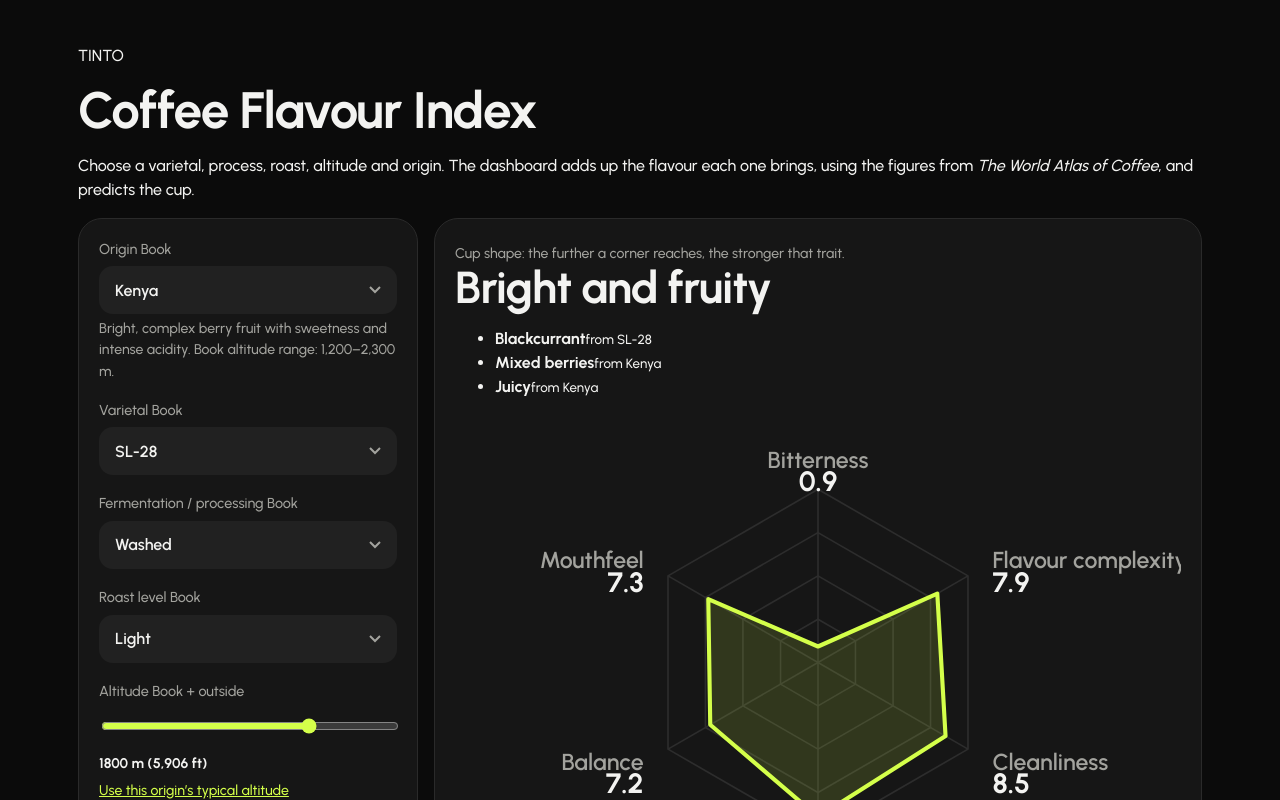
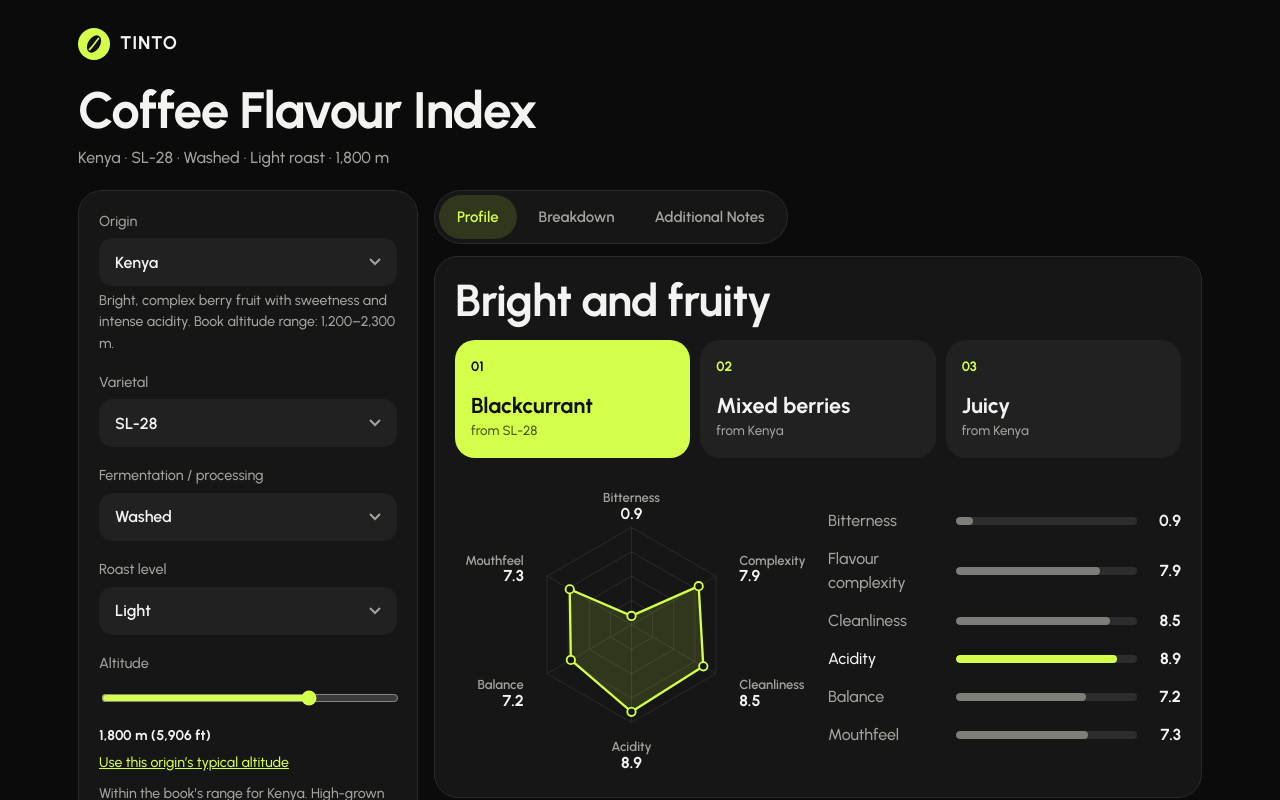
Before and after one commit to kaiwstk/tinto, a Next.js app: page / in a window 1280 px wide. Shown: the top 800 px of the page. Built offline with nearby package versions, Linux system fonts and the light colour scheme.

Commit message:
Update Dashboard.jsx

```diff
--- a/components/Dashboard.jsx
+++ b/components/Dashboard.jsx
@@ -1,19 +1,42 @@
 'use client';
 import { useState } from 'react';
 import { AX, V, P, R, O } from '../lib/data';
-import { compute, TG } from '../lib/model';
+import { compute } from '../lib/model';
 
 const f1 = (x) => x.toFixed(1);
+const en = (x) => x.toLocaleString('en-US');
 const REGIONS = ['Africa', 'Asia', 'Americas'];
+const TABS = [['p', 'Profile'], ['b', 'Breakdown'], ['n', 'Additional Notes']];
+
 const pts = (vals) =>
-  vals
-    .map((x, i) => {
+  vals.map((x, i) => {
     const t = -Math.PI / 2 + (i * Math.PI) / 3;
     return (160 + ((105 * x) / 10) * Math.cos(t)).toFixed(1) + ',' + (160 + ((105 * x) / 10) * Math.sin(t)).toFixed(1);
-    })
-    .join(' ');
+  });
 
-const Tag = ({ t }) => <span className={TG[t][0]}>{TG[t][1]}</span>;
+function Hex({ sub }) {
+  const p = pts(sub.map((q) => q[1]));
+  return (
+    <svg viewBox="-30 4 380 320">
+      {[2.5, 5, 7.5, 10].map((v) => <polygon key={v} className="ring" points={pts(Array(6).fill(v)).join(' ')} />)}
+      {sub.map((q, i) => {
+        const t = -Math.PI / 2 + (i * Math.PI) / 3, c = Math.cos(t), s = Math.sin(t), x = (160 + 134 * c).toFixed(1);
+        return (
+          <g key={q[0]}>
+            <line className="ax" x1="160" y1="160" x2={(160 + 105 * c).toFixed(1)} y2={(160 + 105 * s).toFixed(1)} />
+            <text x={x} y={(162 + 134 * s).toFixed(1)} textAnchor={Math.abs(c) < 0.3 ? 'middle' : c > 0 ? 'start' : 'end'}>
+              {q[0].replace('Flavour c', 'C')}
+              <tspan x={x} dy="18">{f1(q[1])}</tspan>
+            </text>
+          </g>
+        );
+      })}
+      <polygon className="sh" points={p.join(' ')} />
+      {p.map((z, i) => { const k = z.split(','); return <circle key={i} className="dt" cx={k[0]} cy={k[1]} r="4.5" />; })}
+    </svg>
+  );
+}
+
 const Row = ({ n, x, total }) => (
   <tr className={total ? 't' : undefined}>
     <td>{n}</td>
@@ -27,18 +50,31 @@ const Row = ({ n, x, total }) => (
 
 export default function Dashboard() {
   const [s, setS] = useState({ o: 3, v: 6, p: 1, r: 0, alt: 1800 });
+  const [tab, setTab] = useState('p');
   const on = (k) => (e) => setS((prev) => ({ ...prev, [k]: +e.target.value }));
   const { o, v, p, a, pre, altv, sub, pick, fam, out } = compute(s);
-  const alt = s.alt;
+  const alt = s.alt, r = s.r;
+  const mx = Math.max(...sub.map((q) => q[1]));
 
   return (
     <div className="wrap">
-      <header><p className="ey">TINTO</p><h1>Coffee Flavour Index</h1>
-<p>Choose a varietal, process, roast, altitude and origin. The dashboard adds up the flavour each one brings, using the figures from <i>The World Atlas of Coffee</i>, and predicts the cup.</p></header>
+      <div className="brand">
+        <svg viewBox="0 0 32 32" aria-hidden="true">
+          <circle cx="16" cy="16" r="16" fill="#d4ff4a" />
+          <ellipse cx="16" cy="16" rx="6" ry="9.5" transform="rotate(32 16 16)" fill="#101010" />
+          <path d="M11.5 21.5c4-3.5 5-6.5 9-11" stroke="#d4ff4a" strokeWidth="1.7" fill="none" strokeLinecap="round" />
+        </svg>
+        TINTO
+      </div>
+      <div className="head">
+        <h1>Coffee Flavour Index</h1>
+        <p className="meta">{[o[0], v[0], p[0], R[r][0] + ' roast', en(alt) + ' m'].join(' · ')}</p>
+      </div>
+
       <div className="grid">
         <form className="card ctl" onSubmit={(e) => e.preventDefault()}>
           <div className="f">
-            <label htmlFor="o">Origin <Tag t="b" /></label>
+            <label htmlFor="o">Origin</label>
             <select id="o" value={s.o} onChange={on('o')}>
               {REGIONS.map((g) => (
                 <optgroup key={g} label={g}>
@@ -46,31 +82,25 @@ export default function Dashboard() {
                 </optgroup>
               ))}
             </select>
-            <p className="hint">{o[6] + ' Book altitude range: ' + o[4][0].toLocaleString('en-US') + '–' + o[4][1].toLocaleString('en-US') + ' m.'}</p>
+            <p className="hint">{o[6] + ' Book altitude range: ' + en(o[4][0]) + '–' + en(o[4][1]) + ' m.'}</p>
           </div>
           <div className="f">
-            <label htmlFor="v">Varietal <Tag t={v[1]} /></label>
-            <select id="v" value={s.v} onChange={on('v')}>
-              {V.map((x, i) => <option key={i} value={i}>{x[0]}</option>)}
-            </select>
+            <label htmlFor="v">Varietal</label>
+            <select id="v" value={s.v} onChange={on('v')}>{V.map((x, i) => <option key={i} value={i}>{x[0]}</option>)}</select>
           </div>
           <div className="f">
-            <label htmlFor="p">Fermentation / processing <Tag t="b" /></label>
-            <select id="p" value={s.p} onChange={on('p')}>
-              {P.map((x, i) => <option key={i} value={i}>{x[0]}</option>)}
-            </select>
+            <label htmlFor="p">Fermentation / processing</label>
+            <select id="p" value={s.p} onChange={on('p')}>{P.map((x, i) => <option key={i} value={i}>{x[0]}</option>)}</select>
           </div>
           <div className="f">
-            <label htmlFor="r">Roast level <Tag t="b" /></label>
-            <select id="r" value={s.r} onChange={on('r')}>
-              {R.map((x, i) => <option key={i} value={i}>{x[0]}</option>)}
-            </select>
+            <label htmlFor="r">Roast level</label>
+            <select id="r" value={s.r} onChange={on('r')}>{R.map((x, i) => <option key={i} value={i}>{x[0]}</option>)}</select>
           </div>
           <div className="f">
-            <label htmlFor="a">Altitude <Tag t="m" /></label>
+            <label htmlFor="a">Altitude</label>
             <input type="range" id="a" min="100" max="2500" step="50" value={alt} onChange={on('alt')} />
             <p className="hint">
-              <b>{alt} m ({Math.round(alt * 3.281).toLocaleString('en-US')} ft)</b>{' '}
+              <b>{en(alt)} m ({en(Math.round(alt * 3.281))} ft)</b>{' '}
               <button className="lk" type="button" onClick={() => setS((prev) => ({ ...prev, alt: Math.round((o[4][0] + o[4][1]) / 2 / 50) * 50 }))}>
                 Use this origin’s typical altitude
               </button>
@@ -82,53 +112,45 @@ export default function Dashboard() {
           </div>
         </form>
 
-        <div className="res">
-          <section className="card">
-            <div className="hero">
-              <div>
-                <p className="hint">Cup shape: the further a corner reaches, the stronger that trait.</p>
+        <section className="res" id="res">
+          <div className="tabs" role="tablist">
+            {TABS.map(([k, label]) => (
+              <button key={k} role="tab" type="button" className={tab === k ? 'on' : undefined} aria-selected={tab === k} onClick={() => setTab(k)}>{label}</button>
+            ))}
+          </div>
+
+          <div className="card" hidden={tab !== 'p'}>
             <h2>{fam}</h2>
-                <ul className="nt">
-                  {pick.map((x) => (<li key={x.k}><b>{x.n[0]}</b><small>from {x.by}</small></li>))}
-                </ul>
+            <div className="ncs">
+              {pick.map((x, i) => (
+                <div className={'nc' + (i ? '' : ' hl')} key={x.k}>
+                  <span className="ix">{'0' + (i + 1)}</span>
+                  <div><b>{x.n[0]}</b><small>from {x.by}</small></div>
                 </div>
-              <div role="img" aria-label="Hexagon of the six tasting traits">
-                <svg viewBox="-60 10 440 310">
-                  {[2.5, 5, 7.5, 10].map((v2) => <polygon key={v2} className="ring" points={pts(Array(6).fill(v2))} />)}
-                  {sub.map((q, i) => {
-                    const t = -Math.PI / 2 + (i * Math.PI) / 3, c = Math.cos(t), sn = Math.sin(t), x = (160 + 122 * c).toFixed(1);
-                    return (
-                      <g key={q[0]}>
-                        <line className="ax" x1="160" y1="160" x2={(160 + 105 * c).toFixed(1)} y2={(160 + 105 * sn).toFixed(1)} />
-                        <text x={x} y={(164 + 122 * sn).toFixed(1)} textAnchor={Math.abs(c) < 0.3 ? 'middle' : c > 0 ? 'start' : 'end'}>
-                          {q[0]}<tspan x={x} dy="14" style={{ fontWeight: 700 }}>{f1(q[1])}</tspan>
-                        </text>
-                      </g>
-                    );
-                  })}
-                  <polygon className="sh" points={pts(sub.map((q) => q[1]))} />
-                </svg>
+              ))}
             </div>
-            </div>
+            <div className="pf">
+              <div role="img" aria-label="Hexagon of the six tasting traits"><Hex sub={sub} /></div>
               <div className="subs">
                 {sub.map((q) => (
-                <div className="bar" key={q[0]}>
+                  <div className={'bar' + (q[1] === mx ? ' mx' : '')} key={q[0]}>
                     <span>{q[0]}</span>
                     <i><b style={{ width: q[1] * 10 + '%' }} /></i>
                     <em>{f1(q[1])}</em>
                   </div>
                 ))}
               </div>
-          </section>
+            </div>
+          </div>
 
-          <section className="card">
+          <div className="card" hidden={tab !== 'b'}>
             <h3>Where the flavour comes from</h3>
             <ul className="why">
-              {[['Origin', o[0], o[6]], ['Varietal', v[0], v[6]], ['Process', p[0], p[5]], ['Roast', R[s.r][0], R[s.r][1]], ['Altitude', alt + ' m', 'Shifts acidity, fruit and floral up or down; body, cocoa and earth the other way.']].map((x) => (
+              {[['Origin', o[0], o[6]], ['Varietal', v[0], v[6]], ['Process', p[0], p[5]], ['Roast', R[r][0], R[r][1]], ['Altitude', alt + ' m', 'Shifts acidity, fruit and floral up or down; body, cocoa and earth the other way.']].map((x) => (
                 <li key={x[0]}><b>{x[0]}: {x[1]}.</b> {x[2]}</li>
               ))}
             </ul>
-            <div className="tw" style={{ marginTop: '14px' }}>
+            <div className="tw">
               <table>
                 <thead><tr><th>Source</th>{AX.map((x) => <th key={x}>{x}</th>)}</tr></thead>
                 <tbody>
@@ -142,19 +164,28 @@ export default function Dashboard() {
               </table>
             </div>
             <p className="hint">Values are points on a 0–10 scale. Roast row = net change after roasting.</p>
+          </div>
+
+          <div className="card notes" hidden={tab !== 'n'}>
+              <p><b>Flavour index.</b> Eight flavour values on a 0–10 scale: acidity, sweetness, body, bitterness, fruit, floral, cocoa and nut, earth and spice. Origin sets the starting profile. Varietal, process and altitude add or subtract points. Roast then rescales: the longer the roast, the less acidity, fruit and floral character and the more bitterness, as the book describes. Sweetness peaks at medium roast.</p>
+              <p><b>Hexagon.</b> Each corner is scored 0–10 from the eight index values, with acidity directly opposite bitterness. The hexagon shows the shape of the cup, not whether you will like it. Dark roasts score lower on complexity because the book notes they lose much of the raw coffee’s character.</p>
+              <div className="tw"><table className="hx"><thead><tr><th>Variable</th><th>How it is measured</th></tr></thead><tbody><tr><td>Bitterness</td><td>Roast bitterness plus chocolate, caramel and nut character, each counted at 60% and capped at 10.</td></tr><tr><td>Flavour complexity</td><td>How much fruit, floral, cocoa and nut, and earth and spice character the cup has (55%), and how evenly it is spread across them (45%).</td></tr><tr><td>Cleanliness</td><td>The origin’s starting cleanliness, adjusted by varietal and process. Washed raises it; natural, honey and semi-washed lower it. Roast and altitude do not change it.</td></tr><tr><td>Acidity</td><td>The acidity value after altitude, process and roast, with diminishing returns: the first points count for the most.</td></tr><tr><td>Balance</td><td>How closely sweetness matches the sharp side of the cup (80% of acidity plus bitterness), with a small penalty for an unclean cup.</td></tr><tr><td>Mouthfeel</td><td>Body, scored highest around 6 out of 10. Very thin or very heavy cups score lower.</td></tr></tbody></table></div>
+              <p><b>Tasting notes.</b> Each choice carries weighted notes. Roast and altitude rescale them, then the top three win, with a small penalty for repeating the same note family.</p>
+              <p><b>Modelling notes.</b> The book gives no taste notes for most varietals and no altitude figures, so outside sources fill those gaps. All numeric weights are modelling choices, not published figures. Indonesia’s starting profile removes the semi-washed signature the book describes, so selecting that process does not count it twice.</p>
+              <p><b>Bibliography</b></p>
+              <ul className="bib">
+                <li>Avelino, J., Barboza, B., Araya, J.C., Fonseca, C., Davrieux, F., Guyot, B. and Cilas, C. (2005) ‘Effects of slope exposure, altitude and yield on coffee quality in two altitude terroirs of Costa Rica, Orosi and Santa María de Dota’, <i>Journal of the Science of Food and Agriculture</i>, 85(11), pp. 1869–1876. doi:10.1002/jsfa.2188. <em>Used for the altitude effects.</em></li>
+                <li>Hoffmann, J. (2018) <i>The World Atlas of Coffee: From Beans to Brewing – Coffees Explored, Explained and Enjoyed</i>. London: Octopus. <em>Primary source for origin profiles, processing, roast effects and altitude ranges.</em></li>
+                <li>Specialty Coffee Association and World Coffee Research (2016) <i>The Coffee Taster’s Flavor Wheel</i>. <em>Used for descriptor wording, such as jasmine.</em></li>
+                <li>World Coffee Research (n.d.) <i>Arabica Coffee Varieties</i>. Available at: https://varieties.worldcoffeeresearch.org. <em>Used for varietals the book leaves undescribed.</em></li>
+              </ul>
+            </div>
         </section>
+      </div>
 
-          <section className="card"><details><summary>Method and sources</summary>
-<p><b>Flavour index.</b> Eight flavour values on a 0–10 scale: acidity, sweetness, body, bitterness, fruit, floral, cocoa and nut, earth and spice. Origin sets the starting profile. Varietal, process and altitude add or subtract points. Roast then rescales: the longer the roast, the less acidity, fruit and floral character and the more bitterness, as the book describes. Sweetness peaks at medium roast.</p>
-<p><b>Hexagon.</b> Its six corners are bitterness, flavour complexity, cleanliness, acidity, balance and mouthfeel. These follow the book’s tasting traits, with sweetness replaced by bitterness, and acidity sits directly opposite bitterness. Bitterness combines roast bitterness with the chocolate, caramel and nut character. Each is scored 0–10 from the eight index values. It shows the shape of the cup, not whether you will like it. Dark roasts score lower on complexity because the book notes they lose much of the raw coffee’s character.</p>
-<p><b>Tasting notes.</b> Each choice carries weighted notes. Roast and altitude rescale them, then the top three win, with a small penalty for repeating the same note family.</p>
-<p><b>Evidence tags.</b> <span className="tg">Book</span> values come straight from the epub. <span className="tg m">Book + outside</span> means the book gives the direction and I set the size. <span className="tg x">Outside</span> means the book gives no taste notes (it says so for most varietals), so I filled the gap.</p>
-<ul><li>Outside source 1: World Coffee Research, Arabica Coffee Varieties catalog, for varietals the book leaves undescribed.</li>
-<li>Outside source 2: SCA Coffee Taster’s Flavor Wheel, for descriptor wording such as jasmine.</li>
-<li>Outside source 3: altitude and cup-quality research, for example Avelino et al. 2005 (Journal of the Science of Food and Agriculture). The book says denser, higher-grown coffee is more acidic and fruitier, but gives no numbers.</li>
-<li>These outside sources come from my background knowledge. I have not re-checked them live, and all numeric weights are my own modelling choices.</li>
-<li>Indonesia’s starting profile removes the semi-washed signature the book describes, so selecting that process does not count it twice.</li></ul></details></section>
-        </div>
+      <div className="dock">
+        <div><b>{fam}</b><small>{pick.map((x) => x.n[0]).join(' · ')}</small></div>
+        <button type="button" onClick={() => { setTab('p'); document.getElementById('res')?.scrollIntoView({ behavior: 'smooth' }); }}>View profile</button>
       </div>
     </div>
   );
```
Lines whose indentation alone changed are shown as unchanged.
